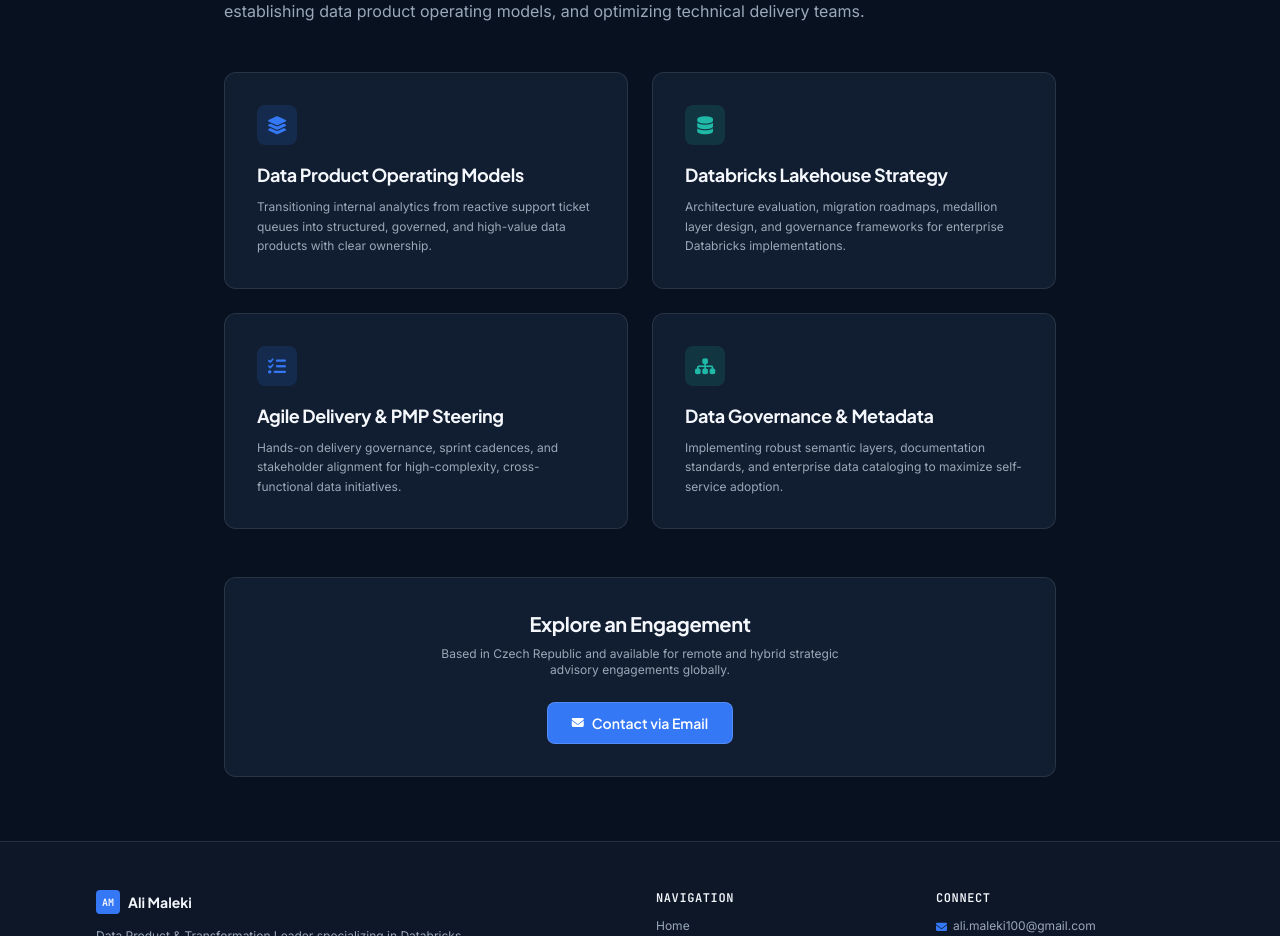
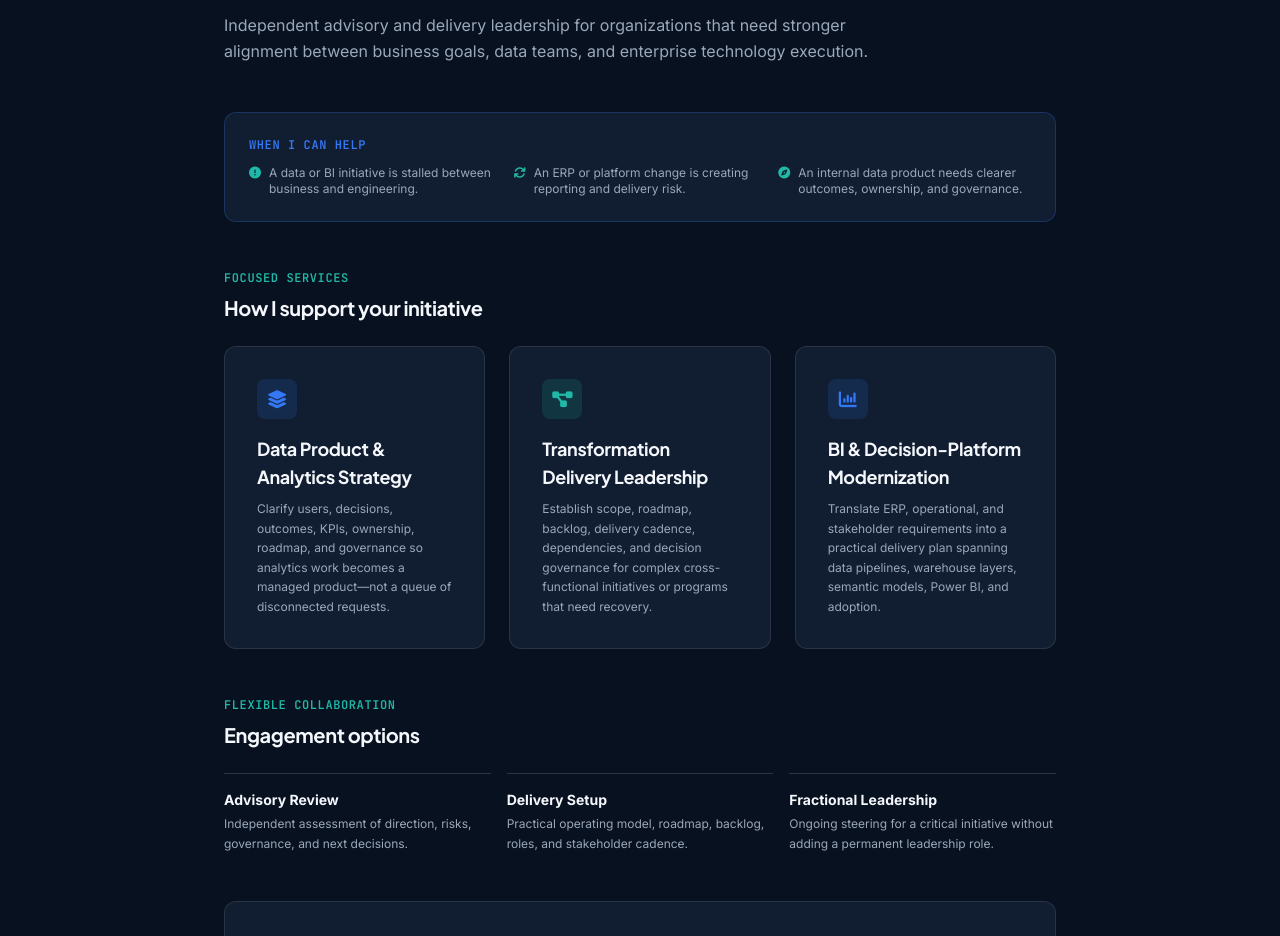
Before and after one commit to alimaleki100/alimaleki100.github.io, a plain HTML site: page consulting/index.html in a window 1280 px wide. Shown: the part 277-1213 px from the top of the page. Drawn offline with nearby package versions, Linux system fonts and the light colour scheme.

Commit message:
Refocus consulting page on credible client outcomes

```diff
--- a/consulting/index.html
+++ b/consulting/index.html
@@ -140,67 +140,99 @@
       </nav>
 
       <div class="mb-12">
-        <div class="text-xs font-mono font-bold uppercase tracking-wider text-[#20B8A6] mb-2">Advisory &amp; Steering</div>
-        <h1 class="text-3xl sm:text-4xl font-bold font-heading text-[#F4F7FB] mb-4">Advisory &amp; Fractional Leadership</h1>
+        <div class="text-xs font-mono font-bold uppercase tracking-wider text-[#20B8A6] mb-2">Work Directly With Ali</div>
+        <h1 class="text-3xl sm:text-4xl font-bold font-heading text-[#F4F7FB] mb-4">Turn complex data initiatives into clear, deliverable programs.</h1>
         <p class="text-base text-[#9AA8BA] max-w-2xl leading-relaxed">
-          High-impact advisory for enterprises and scale-ups modernizing data architectures, establishing data product operating models, and optimizing technical delivery teams.
+          Independent advisory and delivery leadership for organizations that need stronger alignment between business goals, data teams, and enterprise technology execution.
         </p>
       </div>
 
-      <div class="grid grid-cols-1 md:grid-cols-2 gap-6 mb-12">
+      <!-- Best Fit -->
+      <div class="surface-card p-5 sm:p-6 mb-12 border border-[#3478F6]/25">
+        <div class="text-xs font-mono font-bold uppercase tracking-wider text-[#3478F6] mb-3">When I Can Help</div>
+        <div class="grid grid-cols-1 sm:grid-cols-3 gap-3 text-xs text-[#9AA8BA]">
+          <div class="flex gap-2"><i class="fas fa-circle-exclamation text-[#20B8A6] mt-0.5"></i><span>A data or BI initiative is stalled between business and engineering.</span></div>
+          <div class="flex gap-2"><i class="fas fa-arrows-rotate text-[#20B8A6] mt-0.5"></i><span>An ERP or platform change is creating reporting and delivery risk.</span></div>
+          <div class="flex gap-2"><i class="fas fa-compass text-[#20B8A6] mt-0.5"></i><span>An internal data product needs clearer outcomes, ownership, and governance.</span></div>
+        </div>
+      </div>
+
+      <!-- Services -->
+      <div class="mb-12">
+        <div class="text-xs font-mono font-bold uppercase tracking-wider text-[#20B8A6] mb-2">Focused Services</div>
+        <h2 class="text-xl font-bold font-heading text-[#F4F7FB] mb-6">How I support your initiative</h2>
+        <div class="grid grid-cols-1 md:grid-cols-3 gap-6">
 
         <div class="surface-card p-6 sm:p-8">
           <div class="w-10 h-10 rounded-lg bg-[#3478F6]/15 text-[#3478F6] flex items-center justify-center mb-4 text-lg">
             <i class="fas fa-layer-group"></i>
           </div>
-          <h2 class="text-lg font-bold font-heading text-[#F4F7FB] mb-2">Data Product Operating Models</h2>
+          <h3 class="text-lg font-bold font-heading text-[#F4F7FB] mb-2">Data Product &amp; Analytics Strategy</h3>
           <p class="text-xs text-[#9AA8BA] leading-relaxed">
-            Transitioning internal analytics from reactive support ticket queues into structured, governed, and high-value data products with clear ownership.
+            Clarify users, decisions, outcomes, KPIs, ownership, roadmap, and governance so analytics work becomes a managed product—not a queue of disconnected requests.
           </p>
         </div>
 
         <div class="surface-card p-6 sm:p-8">
           <div class="w-10 h-10 rounded-lg bg-[#20B8A6]/15 text-[#20B8A6] flex items-center justify-center mb-4 text-lg">
-            <i class="fas fa-database"></i>
+            <i class="fas fa-diagram-project"></i>
           </div>
-          <h2 class="text-lg font-bold font-heading text-[#F4F7FB] mb-2">Databricks Lakehouse Strategy</h2>
+          <h3 class="text-lg font-bold font-heading text-[#F4F7FB] mb-2">Transformation Delivery Leadership</h3>
           <p class="text-xs text-[#9AA8BA] leading-relaxed">
-            Architecture evaluation, migration roadmaps, medallion layer design, and governance frameworks for enterprise Databricks implementations.
+            Establish scope, roadmap, backlog, delivery cadence, dependencies, and decision governance for complex cross-functional initiatives or programs that need recovery.
           </p>
         </div>
 
         <div class="surface-card p-6 sm:p-8">
           <div class="w-10 h-10 rounded-lg bg-[#3478F6]/15 text-[#3478F6] flex items-center justify-center mb-4 text-lg">
-            <i class="fas fa-tasks"></i>
+            <i class="fas fa-chart-column"></i>
           </div>
-          <h2 class="text-lg font-bold font-heading text-[#F4F7FB] mb-2">Agile Delivery &amp; PMP Steering</h2>
+          <h3 class="text-lg font-bold font-heading text-[#F4F7FB] mb-2">BI &amp; Decision-Platform Modernization</h3>
           <p class="text-xs text-[#9AA8BA] leading-relaxed">
-            Hands-on delivery governance, sprint cadences, and stakeholder alignment for high-complexity, cross-functional data initiatives.
+            Translate ERP, operational, and stakeholder requirements into a practical delivery plan spanning data pipelines, warehouse layers, semantic models, Power BI, and adoption.
           </p>
         </div>
 
-        <div class="surface-card p-6 sm:p-8">
-          <div class="w-10 h-10 rounded-lg bg-[#20B8A6]/15 text-[#20B8A6] flex items-center justify-center mb-4 text-lg">
-            <i class="fas fa-sitemap"></i>
+        </div>
+      </div>
+
+      <!-- Engagement Models -->
+      <div class="mb-12">
+        <div class="text-xs font-mono font-bold uppercase tracking-wider text-[#20B8A6] mb-2">Flexible Collaboration</div>
+        <h2 class="text-xl font-bold font-heading text-[#F4F7FB] mb-6">Engagement options</h2>
+        <div class="grid grid-cols-1 sm:grid-cols-3 gap-4">
+          <div class="border-t border-white/15 pt-4">
+            <div class="text-sm font-bold text-[#F4F7FB] mb-1">Advisory Review</div>
+            <p class="text-xs text-[#9AA8BA] leading-relaxed">Independent assessment of direction, risks, governance, and next decisions.</p>
           </div>
-          <h2 class="text-lg font-bold font-heading text-[#F4F7FB] mb-2">Data Governance &amp; Metadata</h2>
-          <p class="text-xs text-[#9AA8BA] leading-relaxed">
-            Implementing robust semantic layers, documentation standards, and enterprise data cataloging to maximize self-service adoption.
-          </p>
+          <div class="border-t border-white/15 pt-4">
+            <div class="text-sm font-bold text-[#F4F7FB] mb-1">Delivery Setup</div>
+            <p class="text-xs text-[#9AA8BA] leading-relaxed">Practical operating model, roadmap, backlog, roles, and stakeholder cadence.</p>
+          </div>
+          <div class="border-t border-white/15 pt-4">
+            <div class="text-sm font-bold text-[#F4F7FB] mb-1">Fractional Leadership</div>
+            <p class="text-xs text-[#9AA8BA] leading-relaxed">Ongoing steering for a critical initiative without adding a permanent leadership role.</p>
+          </div>
         </div>
-
       </div>
 
       <!-- Contact Card -->
       <div class="surface-card p-8 bg-[#0D1728] text-center">
-        <h2 class="text-xl font-bold font-heading text-[#F4F7FB] mb-2">Explore an Engagement</h2>
+        <div class="text-xs font-mono font-bold uppercase tracking-wider text-[#20B8A6] mb-2">PMP&reg; &middot; PRINCE2 Agile&reg; &middot; Executive MBA</div>
+        <h2 class="text-xl font-bold font-heading text-[#F4F7FB] mb-2">Discuss your initiative with me</h2>
         <p class="text-xs text-[#9AA8BA] max-w-md mx-auto mb-6">
-          Based in Czech Republic and available for remote and hybrid strategic advisory engagements globally.
+          Based in the Czech Republic and available for selective remote and hybrid advisory engagements.
         </p>
-        <a href="mailto:ali.maleki100@gmail.com" class="btn-primary text-sm py-2.5 px-6 inline-flex items-center gap-2">
+        <div class="flex flex-wrap items-center justify-center gap-3">
+        <a href="../index.html#contact" class="btn-primary text-sm py-2.5 px-6 inline-flex items-center gap-2">
           <i class="fas fa-envelope text-xs"></i>
-          <span>Contact via Email</span>
+          <span>Send a Message</span>
         </a>
+        <a href="https://wa.me/420603171020?text=Hello%20Ali%2C%20I%20would%20like%20to%20discuss%20a%20consulting%20engagement." target="_blank" rel="noopener" class="btn-secondary text-sm py-2.5 px-5 inline-flex items-center gap-2">
+          <i class="fab fa-whatsapp text-[#20B8A6]"></i>
+          <span>WhatsApp</span>
+        </a>
+        </div>
       </div>
 
     </div>
@@ -241,7 +273,8 @@
         <div>
           <h4 class="text-xs font-bold uppercase tracking-wider text-[#F4F7FB] mb-3 font-mono">Connect</h4>
           <ul class="space-y-2 text-xs text-[#9AA8BA]">
-            <li><a href="mailto:ali.maleki100@gmail.com" class="hover:text-[#3478F6] transition-colors flex items-center gap-1.5"><i class="fas fa-envelope text-[11px] text-[#3478F6]"></i> ali.maleki100@gmail.com</a></li>
+            <li><a href="../index.html#contact" class="hover:text-[#3478F6] transition-colors flex items-center gap-1.5"><i class="fas fa-envelope text-[11px] text-[#3478F6]"></i> Send a message</a></li>
+            <li><a href="https://wa.me/420603171020" target="_blank" rel="noopener" class="hover:text-[#20B8A6] transition-colors flex items-center gap-1.5"><i class="fab fa-whatsapp text-[11px] text-[#20B8A6]"></i> WhatsApp</a></li>
             <li><a href="https://www.linkedin.com/in/alimaleki100/" target="_blank" rel="noopener" class="hover:text-[#3478F6] transition-colors flex items-center gap-1.5"><i class="fab fa-linkedin text-[11px] text-[#3478F6]"></i> LinkedIn</a></li>
             <li><a href="https://medium.com/@ali.maleki100" target="_blank" rel="noopener" class="hover:text-[#3478F6] transition-colors flex items-center gap-1.5"><i class="fab fa-medium text-[11px] text-[#3478F6]"></i> Medium (@ali.maleki100)</a></li>
             <li><a href="../ali-maleki-resume.pdf" target="_blank" download class="hover:text-[#20B8A6] transition-colors flex items-center gap-1.5 font-medium"><i class="fas fa-file-pdf text-[11px] text-[#20B8A6]"></i> Download R&eacute;sum&eacute; (PDF)</a></li>
```
Also changed, not shown: consulting.html (+58 -25 lines).
